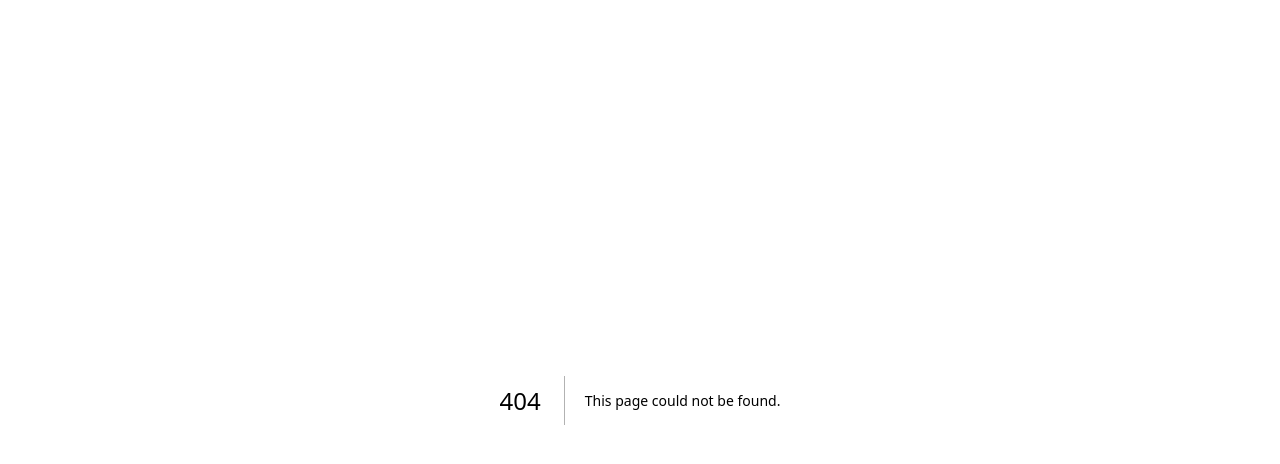
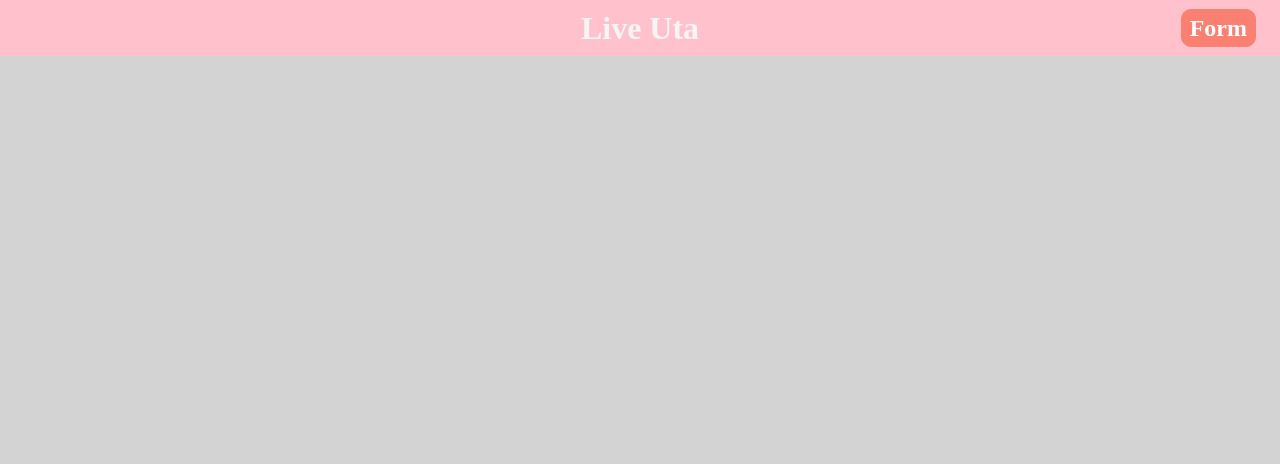
Before and after one commit to yiminwook/liveuta, a Next.js app: page /components/GNB in a window 1280 px wide. Before the commit this address had no page. Shown: the top 464 px of the page. Built offline with nearby package versions, Linux system fonts and the light colour scheme.

Commit message:
Feat: pagenation

```diff
--- a/package.json
+++ b/package.json
@@ -21,6 +21,7 @@
     "next": "13.2.4",
     "react": "18.2.0",
     "react-dom": "18.2.0",
+    "react-youtube": "^10.1.0",
     "sass": "^1.59.2",
     "typescript": "4.9.5"
   }
--- a/pages/api/sheet.ts
+++ b/pages/api/sheet.ts
@@ -4,7 +4,14 @@ import { google } from "googleapis";
 interface Data {
   range: string;
   majorDmension: string;
-  values: [string, string, string, string][];
+  values: string[][];
+}
+
+interface ConverterData {
+  title: string;
+  url: string;
+  channelName: string;
+  scheduledTime: string;
 }
 
 export default async function handler(
@@ -18,12 +25,17 @@ export default async function handler(
     range: "시트1",
   });
   const data = result.data as Data;
-  const converterData = data.values.map(
-    ([title, url, channeName, scheduledTime]) => {
-      const date = new Date(scheduledTime);
-      return { title, url, channeName, scheduledTime };
-    }
+  let init: ConverterData[] = [];
+  const converterData: ConverterData[] = data.values.reduce(
+    (acc, [title, url, channelName, scheduledTime], index) => {
+      if (index === 0) {
+        return [...acc];
+      }
+      return [...acc, { title, url, channelName, scheduledTime }];
+    },
+    init
   );
+
   return res.status(200).json(converterData);
 }
 
--- /dev/null
+++ b/pages/components/GNB.tsx
@@ -0,0 +1,18 @@
+import Link from "next/link";
+import gnb from "@/styles/GNB.module.scss";
+
+const GNB = function () {
+  return (
+    <nav>
+      <div className={gnb.logo}></div>
+      <div className={gnb.title}>Live Uta</div>
+      <div className={gnb.link_form}>
+        <Link href="https://docs.google.com/spreadsheets/d/1wxJgqcjJomR7suwMgndIVkYDjFslzASo9UjdVltcIG4/">
+          Form
+        </Link>
+      </div>
+    </nav>
+  );
+};
+
+export default GNB;
--- a/pages/components/service_layout.tsx
+++ b/pages/components/service_layout.tsx
@@ -1,12 +1,13 @@
 /* eslint-disable react/jsx-props-no-spreading */
 import Head from "next/head";
+import GNB from "./GNB";
 
 interface Props {
   title?: string;
   children: React.ReactNode;
 }
 
-export const ServiceLayout: React.FC<Props> = function ({
+const ServiceLayout: React.FC<Props> = function ({
   title = "LiveUta",
   children,
 }: Props) {
@@ -18,7 +19,10 @@ export const ServiceLayout: React.FC<Props> = function ({
         <meta name="viewport" content="width=device-width, initial-scale=1" />
         <link rel="icon" href="/favicon.ico" />
       </Head>
+      <GNB />
       {children}
     </>
   );
 };
+
+export default ServiceLayout;
--- /dev/null
+++ b/styles/GNB.module.scss
@@ -0,0 +1,17 @@
+.title {
+  font-size: 2rem;
+  color: whitesmoke;
+  font-weight: 600;
+}
+
+.link_form {
+  border: 1.5px solid salmon;
+  padding: 0.3rem 0.5rem;
+  border-radius: 10px;
+  font-size: 1.5rem;
+  color: white;
+  font-weight: 600;
+  background-color: salmon;
+  position: absolute;
+  right: 1.5rem;
+}
--- a/styles/globals.scss
+++ b/styles/globals.scss
@@ -42,19 +42,38 @@
 
 html,
 body {
+  margin: 0;
+  padding: 0;
   max-width: 100vw;
   overflow-x: hidden;
 }
 
 body {
-  color: rgb(var(--foreground-rgb));
-  background: linear-gradient(
-      to bottom,
-      transparent,
-      rgb(var(--background-end-rgb))
-    )
-    rgb(var(--background-start-rgb));
+  display: grid;
+  grid-template-rows: 1rem 100hv;
+  grid-template-areas:
+    "nav"
+    "main";
+  background-color: #d3d3d3;
+
+  nav {
+    text-align: center;
+    background-color: #ffc1cc;
+    display: flex;
+
+    padding: 0 1rem;
+    height: 3.5rem;
+    align-items: center;
+    position: relative;
+    display: flex;
+    justify-content: center;
+    align-items: center;
+  }
+
   main {
+    padding: 1rem 0;
+    max-width: 40rem;
+    margin: auto;
   }
 }
 
```
Also changed, not shown: pages/index.tsx (+84 -14 lines), pages/models/base_url.ts (deleted, +0 -7 lines), pages/models/firebase_client.ts (deleted, +0 -19 lines), pages/models/oauth.ts (deleted, +0 -19 lines), styles/Home.module.scss (+13 -1 lines), 1 other file (tests, documents, lock files or other folders).
